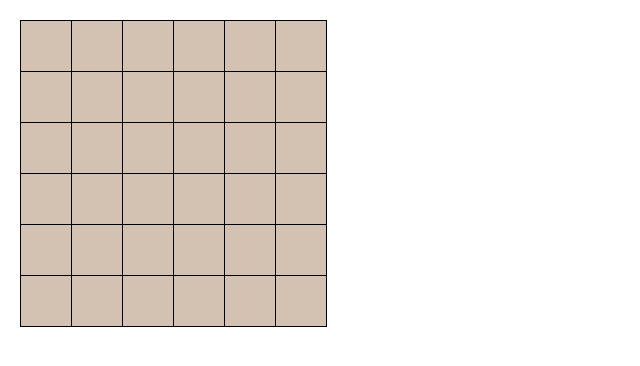
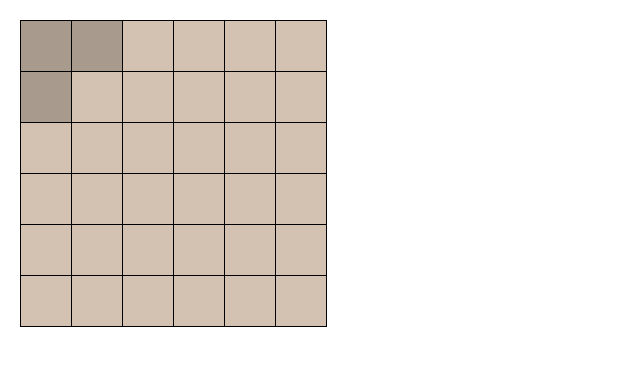
Before and after one commit to wspwebben/tile-o-graphers, a Vue app: page / in a window 1280 px wide. Shown: the top 366 px of the page, without its empty margins (0-640 px from the left). Built offline with nearby package versions, Linux system fonts and the light colour scheme.

Commit message:
Filling cells on the field

```diff
--- a/src/components/field/FieldCell.vue
+++ b/src/components/field/FieldCell.vue
@@ -5,6 +5,7 @@ import { assertNever } from "@/helpers"
 
 const props = defineProps<{
   cell: CellType;
+  hovered: boolean;
 }>();
 
 const emit = defineEmits<{
@@ -37,7 +38,10 @@ const type = computed(() => {
 <template>
   <button
     class="field-cell"
-    :class="`field-cell--${type}`"
+    :class="{
+      [`field-cell--${type}`]: true,
+      'field-cell--hover': hovered,
+    }"
     type="button"
     @click="emit('click')"
   />
@@ -80,8 +84,7 @@ const type = computed(() => {
   --field-cell-color: #852d7f;
 }
 
-.field-cell:hover {
-  /* --field-cell-color: #d3c2b2a0; */
+.field-cell--hover {
   opacity: 0.8;
 }
 </style>
--- a/src/components/field/TheField.vue
+++ b/src/components/field/TheField.vue
@@ -1,29 +1,66 @@
 <script setup lang="ts">
-import { ref } from "vue";
+import { ref, computed } from "vue";
 import FieldCell from "./FieldCell.vue";
 import { CellType, createEmptyGrid } from "./types";
 
 const GRID_SIZE = 6;
 const grid = ref(createEmptyGrid(GRID_SIZE));
+const shape = [
+  [0, 0],
+  [0, 1],
+  [1, 0],
+];
 
-// grid.value[2][0] = CellType.Water;
-// grid.value[2][1] = CellType.Mountain;
-// grid.value[2][2] = CellType.Monster;
-// grid.value[2][3] = CellType.Village;
-// grid.value[2][4] = CellType.Forest;
-// grid.value[2][5] = CellType.Field;
+type Cell = {
+  x: number;
+  y: number;
+};
 
-function selectCell(x: number, y: number) {
-  grid.value[y][x] = CellType.Monster
+const position = ref<Cell>({
+  x: 0,
+  y: 0,
+});
+
+const currentTile = ref<CellType>(CellType.Monster);
+
+const selectedCells = computed<Cell[]>(() => {
+  return shape.map(([dx, dy]) => {
+    return {
+      x: position.value.x + dx,
+      y: position.value.y + dy,
+    };
+  });
+});
+
+function isHovered(x: number, y: number) {
+  return selectedCells.value.some((cell) => cell.x == x && cell.y == y);
+}
+
+function trackHoveredCell(cell: Cell) {
+  position.value = cell;
+}
+
+function fillSelectedCells() {
+  for (const { x, y } of selectedCells.value) {
+    grid.value[y][x] = currentTile.value;
+  }
 }
 </script>
 
 <template>
   <div class="wrapper">
-    <div class="grid" :style="`--grid-size: ${GRID_SIZE}`">
+    <div
+      class="grid"
+      :style="`--grid-size: ${GRID_SIZE}`"
+      @click="fillSelectedCells"
+    >
       <div class="row" v-for="(row, y) in grid" :key="y">
         <div class="cell" v-for="(cell, x) in row" :key="x">
-          <FieldCell :cell="cell" @click="selectCell(x, y)" />
+          <FieldCell
+            :cell="cell"
+            :hovered="isHovered(x, y)"
+            @mouseenter="trackHoveredCell({ x, y })"
+          />
         </div>
       </div>
     </div>
```
